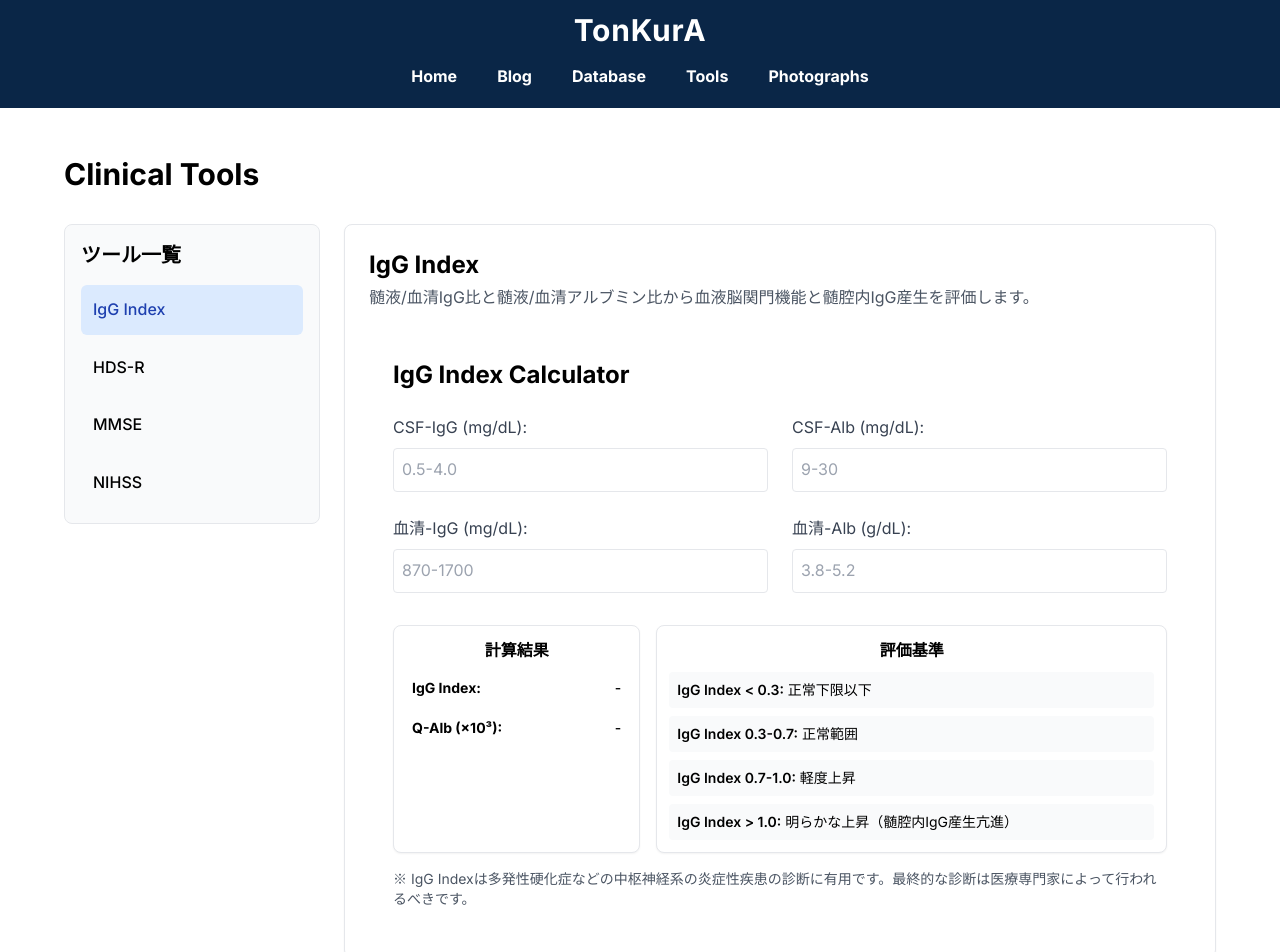
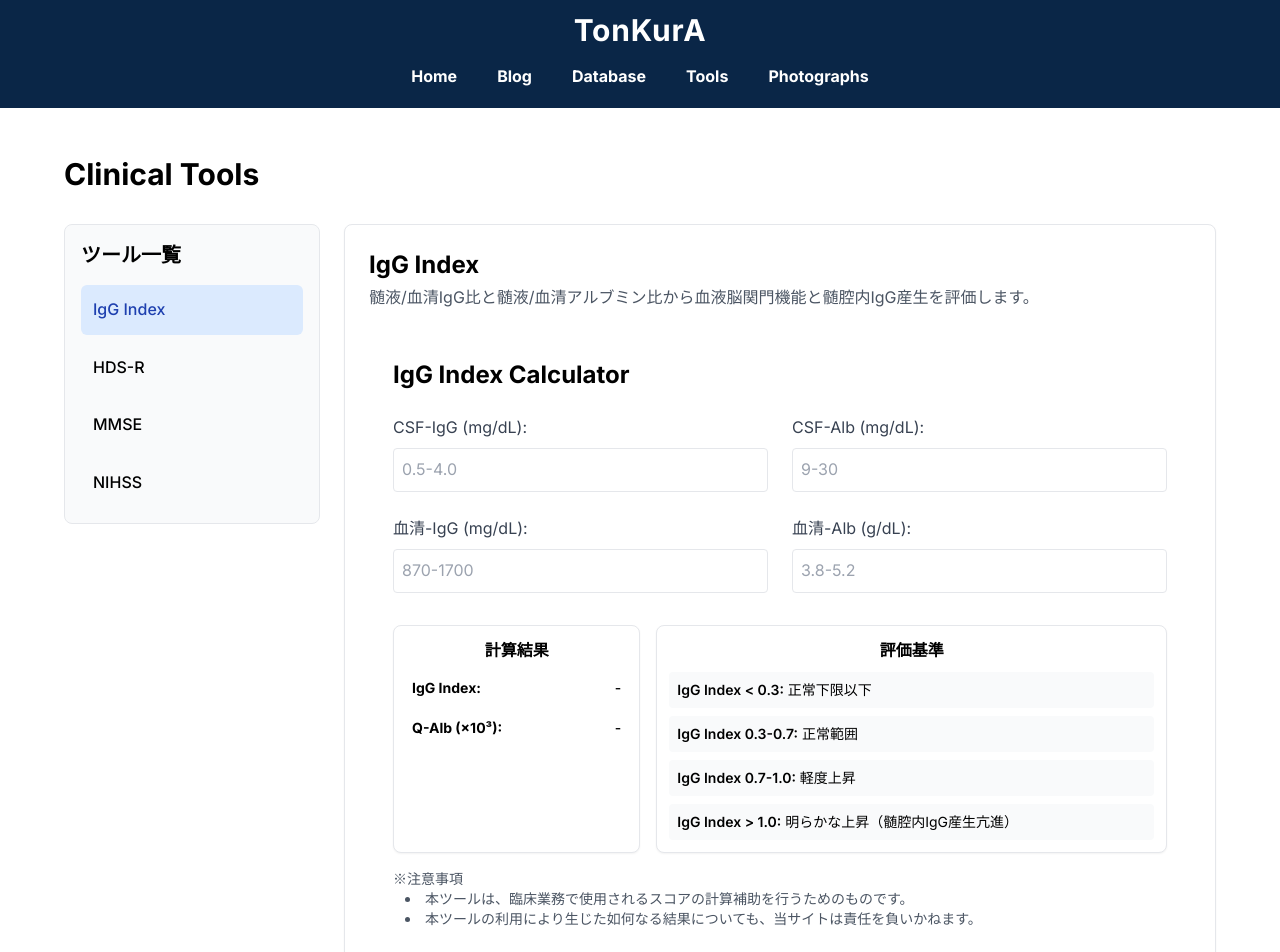
Before and after one commit to tontonkurakura/tonkura-blog, a Next.js app: page /tools in a window 1280 px wide. Shown: the top 952 px of the page. Built offline with nearby package versions, Linux system fonts and the light colour scheme.

Commit message:
contents updated

```diff
--- a/components/tools/IgGIndexCalculator.tsx
+++ b/components/tools/IgGIndexCalculator.tsx
@@ -386,8 +386,13 @@ export default function IgGIndexCalculator() {
         </div>
         <div className="text-sm text-gray-600 mt-4">
           <p>
-            ※ IgG
-            Indexは多発性硬化症などの中枢神経系の炎症性疾患の診断に有用です。最終的な診断は医療専門家によって行われるべきです。
+            ※注意事項
+            <li className="ml-3 text-sm text-gray-600">
+              本ツールは、臨床業務で使用されるスコアの計算補助を行うためのものです。
+            </li>
+            <li className="ml-3 text-sm text-gray-600">
+              本ツールの利用により生じた如何なる結果についても、当サイトは責任を負いかねます。
+            </li>
           </p>
         </div>
       </div>
```
